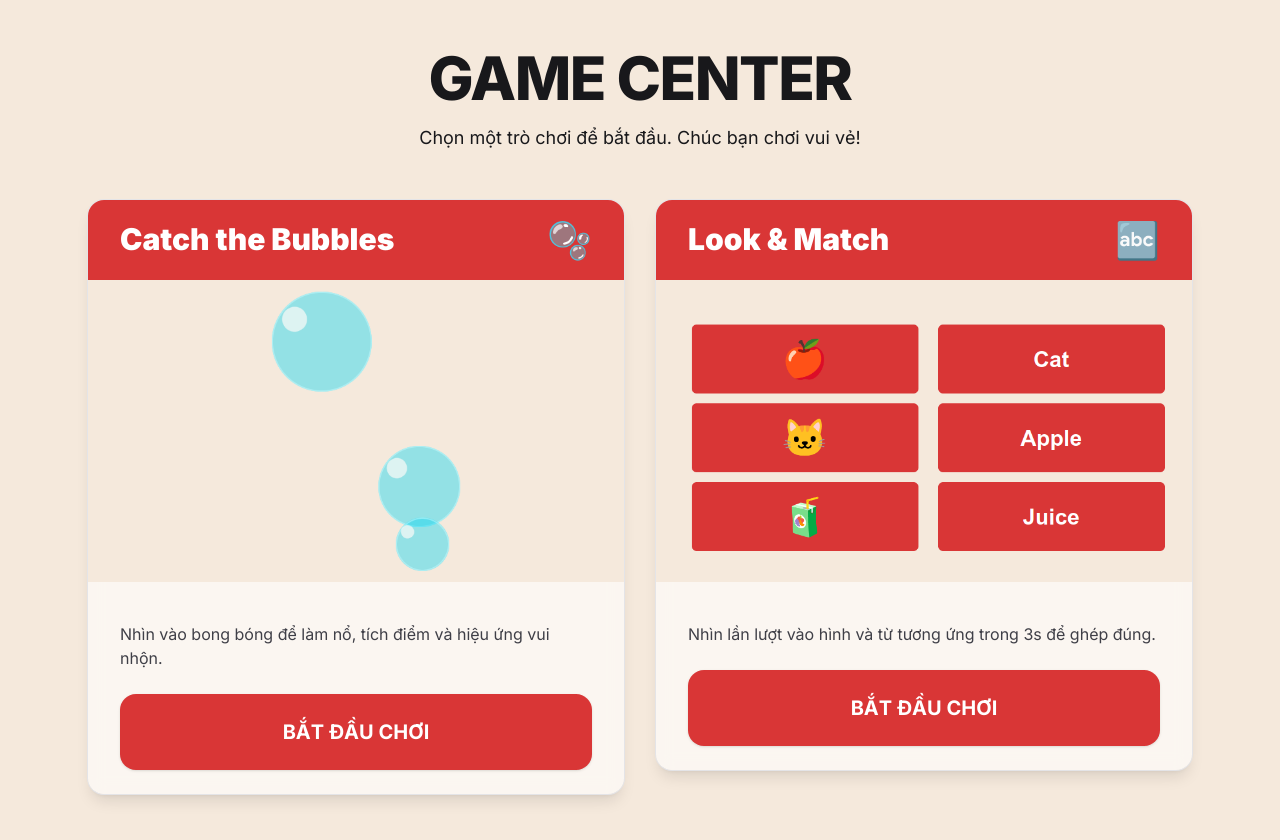
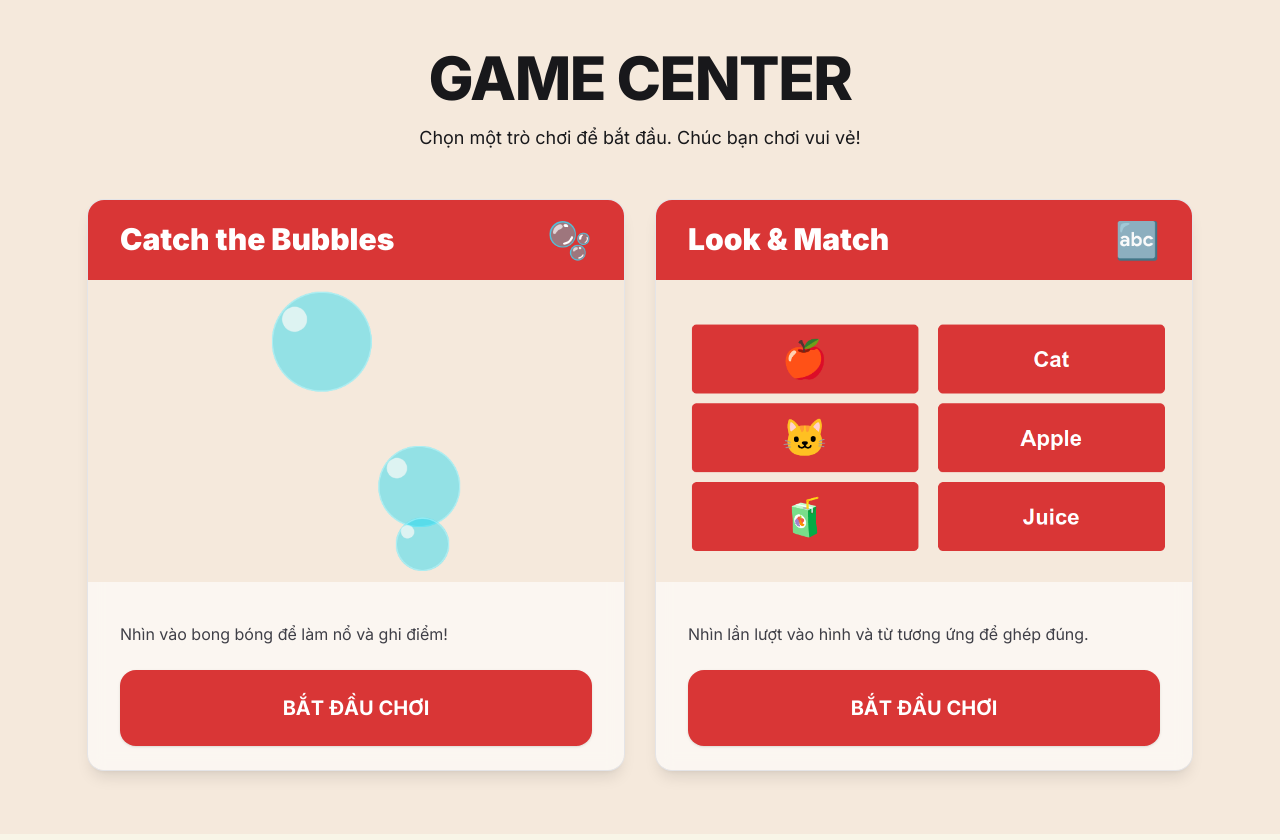
Before and after one commit to tthuy123/eye_fe, a Next.js app: page /games in a window 1280 px wide. Shown: the top 840 px of the page. Built offline with nearby package versions, Linux system fonts and the light colour scheme.

Commit message:
Update game descriptions for "Catch the Bubbles" and "Look & Match"

```diff
--- a/src/app/games/page.tsx
+++ b/src/app/games/page.tsx
@@ -24,7 +24,7 @@ export default function Page() {
           <li>
             <GameCard
               title="Catch the Bubbles"
-              description="Nhìn vào bong bóng để làm nổ, tích điểm và hiệu ứng vui nhộn."
+              description="Nhìn vào bong bóng để làm nổ và ghi điểm!"
               href="/games/catch-the-bubbles"
               emoji="🫧"
               // 4. TRUYỀN PROP ẢNH VÀO CARD
@@ -34,7 +34,7 @@ export default function Page() {
           <li>
             <GameCard
               title="Look & Match"
-              description="Nhìn lần lượt vào hình và từ tương ứng trong 3s để ghép đúng."
+              description="Nhìn lần lượt vào hình và từ tương ứng để ghép đúng."
               href="/games/look-match"
               emoji="🔤"
               // 4. TRUYỀN PROP ẢNH VÀO CARD
```
